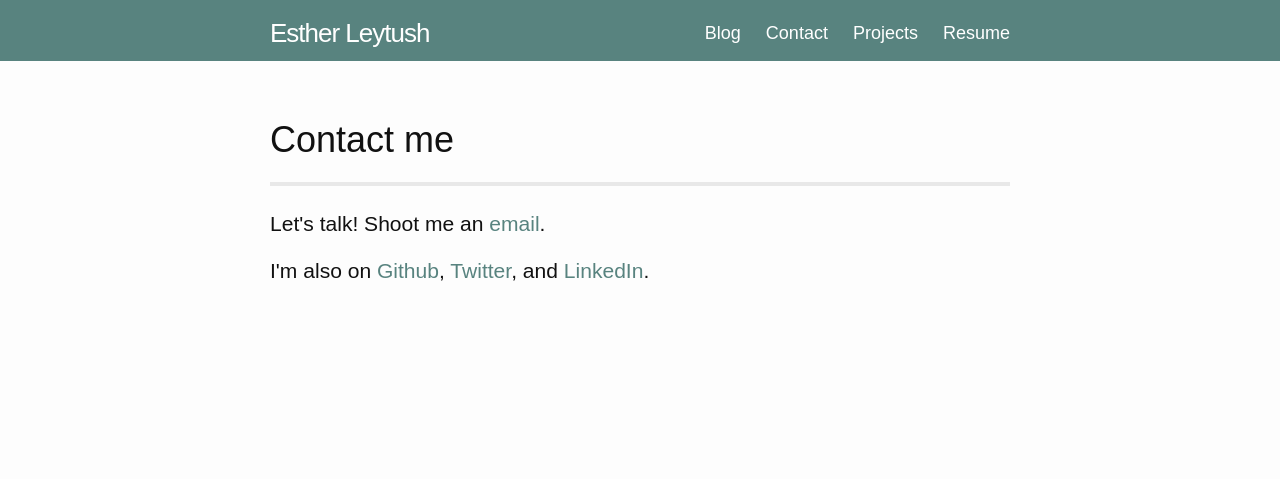
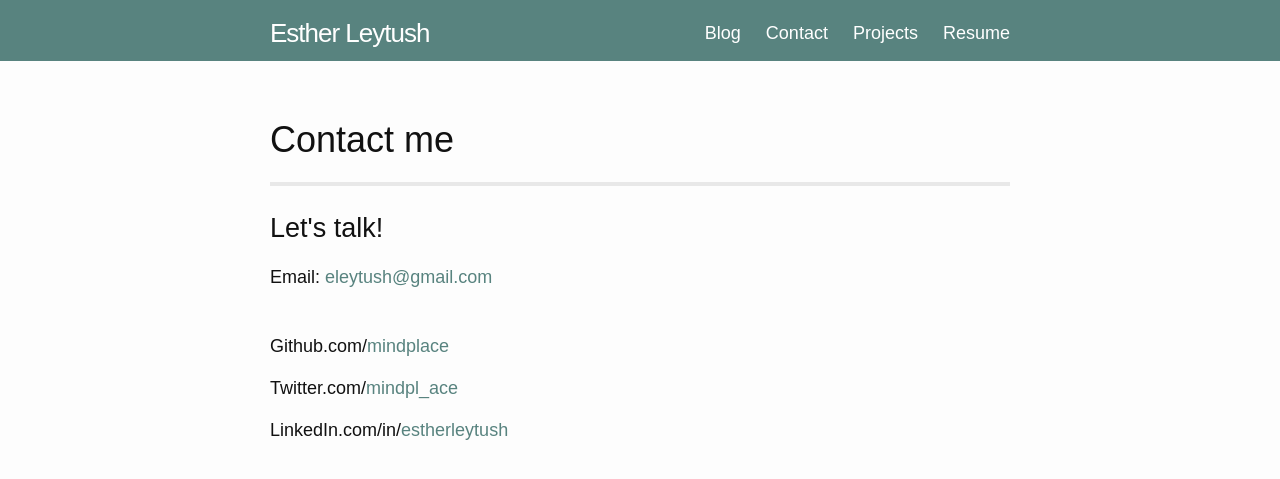
Before and after one commit to mindplace/mindplace.github.io, a Jekyll site: the page built from contact.html, in a window 1280 px wide. Shown: the top 479 px of the page. Built offline with Jekyll 4.4.1, drawn with Linux system fonts in a browser that asks for light colours; some web fonts are replaced.

Commit message:
update contact page

```diff
--- a/contact.html
+++ b/contact.html
@@ -10,8 +10,11 @@ permalink: /contact/
     </div>
   </div>
 
-  <h3>Let's talk! Shoot me an <a href="mailto:eleytush@gmail.com">email</a>.</h3>
-  <h3>I'm also on <a href="https://github.com/mindplace">Github</a>, <a href="https://twitter.com/mindpl_ace">Twitter</a>, and <a href="https://www.linkedin.com/in/estherleytush
-">LinkedIn</a>.<h3>
+  <h2>Let's talk!</h2>
+  <h4>Email: <a href="mailto:eleytush@gmail.com">eleytush@gmail.com</a></h4>
+  <br>
+  <h4>Github.com/<a href="https://github.com/mindplace">mindplace</a></h4>
+  <h4>Twitter.com/<a href="https://twitter.com/mindpl_ace">mindpl_ace</a></h4>
+  <h4>LinkedIn.com/in/<a href="https://www.linkedin.com/in/estherleytush">estherleytush</a><h4>
 
 </div>
```
Also changed, not shown: 2 other files.
